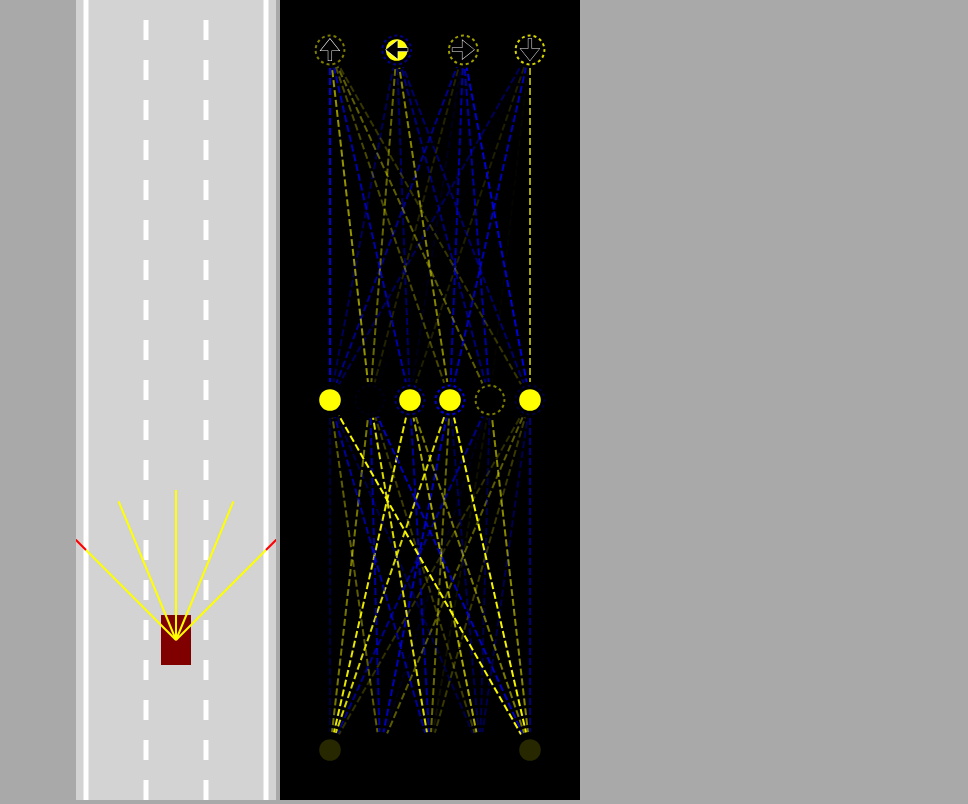
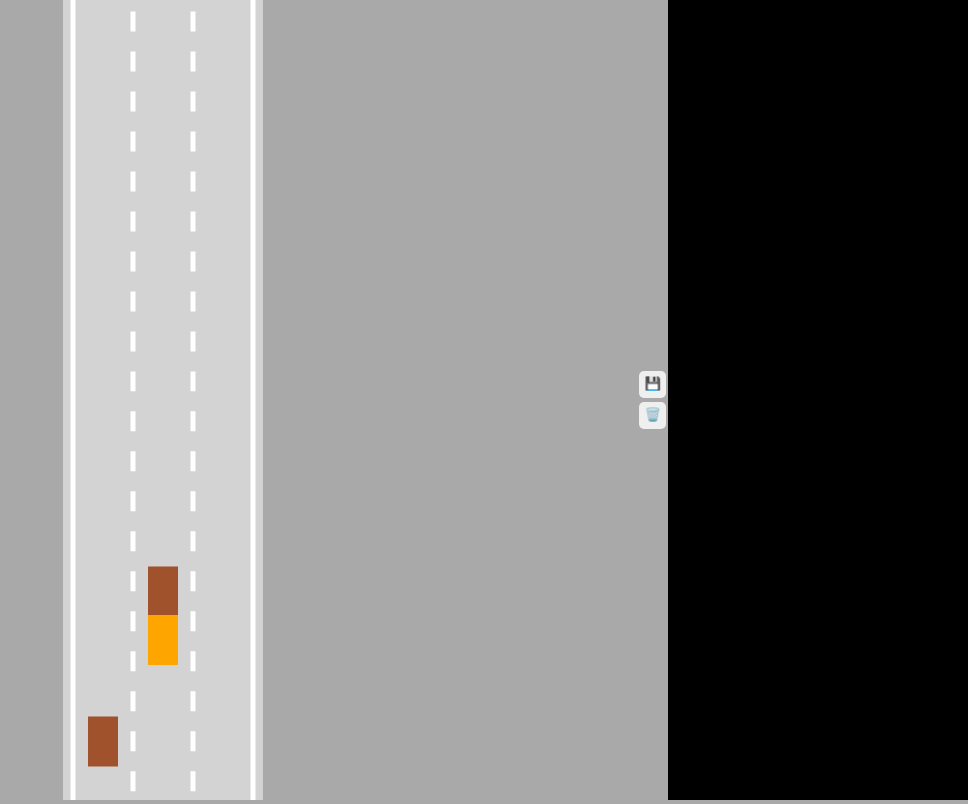
Before and after one commit to guhandelta/self-driving-cars-js, a plain HTML site: page index.html in a window 1280 px wide. Shown: the whole page, without its empty margins (312-1280 px from the left). Drawn offline with Linux system fonts and the light colour scheme.

Commit message:
Added more cars to the traffic and highlighted the best car using a fitness function

```diff
--- a/index.html
+++ b/index.html
@@ -8,6 +8,10 @@
 </head>
 <body>
     <canvas id="carCanvas"></canvas>
+    <div id="vertical-buttons">
+        <button onclick="save()">💾</button>
+        <button onclick="discard()">🗑️</button>
+    </div>
     <canvas id="networkCanvas"></canvas>
     <script src="./js/visualizer.js"></script>
     <script src="./js/network.js"></script>
--- a/js/car.js
+++ b/js/car.js
@@ -163,7 +163,7 @@ class Car{
         return points;
     }
 
-    draw(ctx, color){
+    draw(ctx, color, drawSensors=false){
 
 
         // *********** Since the corners of the car are not known when drawing the car in this method,........
@@ -206,7 +206,7 @@ class Car{
         }
         ctx.fill();
         // Avoid drawing the sensors for the bot cars
-        if(this.sensor){
+        if(this.sensor && drawSensors){
             // Making the sensor draw itself => The car has it's own responsibility to draw the sensor
             this.sensor.draw(ctx);
         }
--- a/js/main.js
+++ b/js/main.js
@@ -11,15 +11,39 @@ const carCtx = carCanvas.getContext("2d");
 const networkCtx = networkCanvas.getContext("2d");
 
 const road = new Road(carCanvas.width/2, carCanvas.width*0.9 ); // *0.9 to add some margin
-const car = new Car(road.getLaneCenter(1), 100, 30, 50, "AI");
-// car.draw(ctx);
+
+const N = 100;
+const cars = generateCars(N);
+let bextCar = [0];
+if(localStorage.getItem("bestBrain")){
+    bestCar.brain=JSON.parse(
+        localStorage.getItem("bestBrain")
+    );
+}
+
 // An array of cars
 const traffic = [
     // A new car in the same lane as th current one is, but at some distance ahead, and be the 1st obstacle to avoid
-    new Car(road.getLaneCenter(1), -100, 30, 50, "BOT", 2),
+    new Car(road.getLaneCenter(1), -300, 30, 50, "AI"),
+    new Car(road.getLaneCenter(0), -150, 30, 50, "AI"),
+    new Car(road.getLaneCenter(2), 100, 30, 50, "AI"),
 ];
 
 animate();
+
+function saveBestCar(){
+    // store the brain of the best car on local storage to persist the over browser session
+    localStorage.setItem("bestBrain", JSON.stringify(bestCar.brain));
+}
+
+function generateCars(N){
+    const cars =[];
+    for(let i=0; i<N;i++){
+        cars.push(new Car(road.getLaneCenter(1), -150, 30, 50, "BOT", 2));
+    }
+    return cars;
+}
+
 
 function animate(time){
 
@@ -29,15 +53,26 @@ function animate(time){
         // [] is passed for traffic, because the car will interact with itself and collides with itself, if traffic is passed, then it would be necessary for the other cars. This also makes the traffic immune to collision with other objects, as piled up cars on the road might not look good.
         traffic[i].update(road.borders, []);
     }
-    // Update the car \\ without passing road.borders() the sensor has no clue of the road borders
-    car.update(road.borders, traffic);
+    for(let i=0;i<cars.length;i++){
+        // Update the car \\ without passing road.borders() the sensor has no clue of the road borders
+        cars[i].update(road.borders, traffic);
+    }
+    /* Highlighting the best car that has least y value(moves forward)
+    Apart from just using y-coordinates, there are other means to find the best car, and these fn() are called Fitness Functions
+    */
+    bestCar = cars.find(
+                        // map() returns an array and it's spread into values as Math.min does not accept an array
+                        c => c.y==Math.min(
+                            ...cars.map(c => c.y) // Creating an array with only the y values of the cars
+                        ));
+
     // Resizing the canvas after the car's position is updated, clears the previous position data and leaves no trail
     carCanvas.height = window.innerHeight;
     networkCanvas.height = window.innerHeight;
     // Before drawing the Road: save the context
     carCtx.save();
     // Before drawing the Road: Translate nothing on x, bu t
-    carCtx.translate(0, -car.y+carCanvas.height*0.8);
+    carCtx.translate(0, -bestCar.y+carCanvas.height*0.8);
     // Draw the road first, so the car can be placed on top of it
     road.draw(carCtx);
     // Draw the traffic by iterating through the traffic array
@@ -45,14 +80,21 @@ function animate(time){
         // updating each car the highlighting the road borders
         traffic[i].draw(carCtx, "Sienna");
     }
-    // Draw the car with updated position
-    car.draw(carCtx, "Maroon");
+
+    carCtx.globalAlpha = 0.2;
+    for(let i=0;i<cars.length;i++){
+        // Draw the car with updated position
+        cars[i].draw(carCtx, "FireBrick");
+    }
+    carCtx.globalAlpha = 1;
+    bestCar.draw(carCtx, "Maroon", true); // true enable teh sensors
 
     carCtx.restore();
 
     networkCtx.lineDashOffset = -time/40;
+    console.log("networkCtx:\t", networkCtx);
     // Visualized the Neural Networks for the self driving car
-    Visualizer.drawNetwork(networkCtx, car.brain);
+    // Visualizer.drawNetwork(networkCtx, bestCar.brain);
     // requestAnimationFrame calls animate() againa nd again, many times per second, giving the illusion of movement
     requestAnimationFrame(animate);
 }
--- a/style/style.css
+++ b/style/style.css
@@ -2,8 +2,24 @@ body{
     margin: 0;
     background: darkgray;
     overflow: hidden;
-    text-align: center;
+    display: flex;
+    justify-content: center;
+    align-items: center;
 }
+
+#vertical-buttons{
+    display: flex;
+    flex-direction: column;
+}
+
+button{
+    border: none;
+    border-radius: 5px;
+    padding: 5px 5px 7px 5px;
+    margin: 2px;
+    cursor: pointer;
+}
+
 #carCanvas{
     background: lightgray;
     margin: 0 auto;
```
